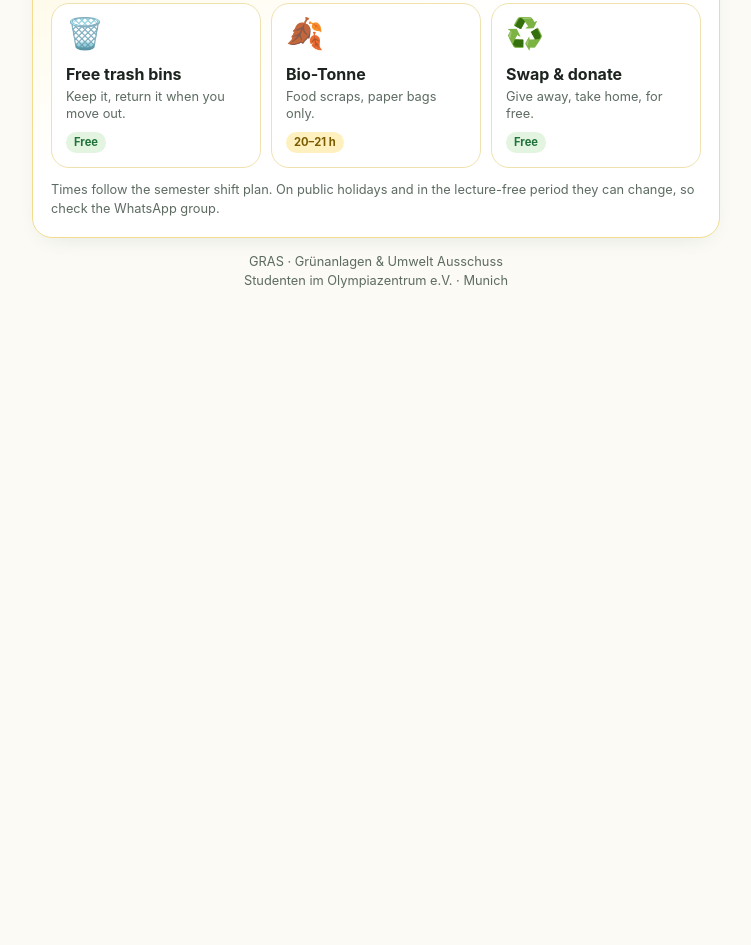
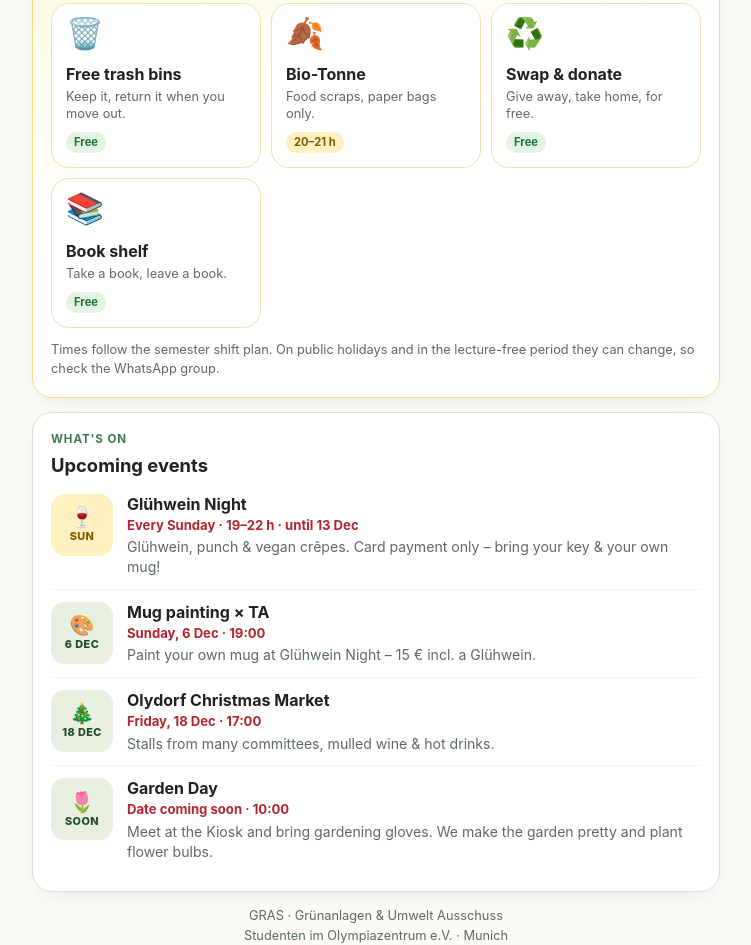
Before and after one commit to gras-olydorf/gras-olydorf.github.io, a plain HTML site: page index.html in a window 1280 px wide. Shown: the part 392-1337 px from the top of the page, without its empty margins (264-1015 px from the left). Before the commit the page ends 800 px from the top, so only its background shows below. Drawn offline with Linux system fonts and the light colour scheme.

Commit message:
Add upcoming events section and book shelf tile
Co-Authored-By: Claude Opus 5.5 <noreply@anthropic.com>
Claude-Session: https://claude.ai/code/session_01NAWL1wFckQES4GDbXrYaJr

```diff
--- a/data/kiosk.json
+++ b/data/kiosk.json
@@ -1,5 +1,5 @@
 {
-  "_help": "Edit the values below in the GitHub web editor, then Commit. Days: 0=Sun 1=Mon ... 6=Sat. Each entry in 'services' is one tile; its 'detail' is what opens when you tap it. Prices are numbers in euro (1.2 = 1,20 €). Never put names or phone numbers here: this repo is public. 'blurb' is the short line on the tile.",
+  "_help": "Edit the values below in the GitHub web editor, then Commit. Days: 0=Sun 1=Mon ... 6=Sat. Each entry in 'services' is one tile; its 'detail' is what opens when you tap it. Prices are numbers in euro (1.2 = 1,20 €). Never put names or phone numbers here: this repo is public. 'blurb' is the short line on the tile. 'events': repeating events use 'weekday' (0=Sun) plus 'from'/'until'; one-off events use 'date' (YYYY-MM-DD, leave it empty if not fixed yet). Past events hide themselves.",
   "kiosk": {
     "openDays": [1, 2, 3, 4, 5],
     "openHour": 20,
@@ -162,6 +162,32 @@
         "note": "Outside opening hours you can still leave things there, just keep it tidy for the next person."
       },
       "blurb": "Give away, take home, for free."
+    },
+    {
+      "id": "books",
+      "icon": "📚",
+      "title": "Book shelf",
+      "tag": "Free",
+      "detail": {
+        "text": "Our open book shelf at the Yellow Kiosk: put books on it, take any you like. No sign-up, no need to bring them back – do whatever you want with them.",
+        "yes": [
+          "Novels, non-fiction, comics",
+          "Textbooks & language books",
+          "Books in any language"
+        ],
+        "note": "Please keep the shelf tidy so the next person finds something too."
+      },
+      "blurb": "Take a book, leave a book."
     }
+  ],
+  "events": [
+    { "icon": "🍷", "title": "Glühwein Night", "weekday": 0, "from": "2026-11-15", "until": "2026-12-13", "time": "19–22 h",
+      "text": "Glühwein, punch & vegan crêpes. Card payment only – bring your key & your own mug!" },
+    { "icon": "🌷", "title": "Garden Day", "date": "", "time": "10:00",
+      "text": "Meet at the Kiosk and bring gardening gloves. We make the garden pretty and plant flower bulbs." },
+    { "icon": "🎨", "title": "Mug painting × TA", "date": "2026-12-06", "time": "19:00",
+      "text": "Paint your own mug at Glühwein Night – 15 € incl. a Glühwein." },
+    { "icon": "🎄", "title": "Olydorf Christmas Market", "date": "2026-12-18", "time": "17:00",
+      "text": "Stalls from many committees, mulled wine & hot drinks." }
   ]
 }
--- a/index.html
+++ b/index.html
@@ -100,6 +100,19 @@
   .row .p{color:var(--muted);font-variant-numeric:tabular-nums;white-space:nowrap}
   .cat{font-weight:700;font-size:.9rem;margin:16px 0 2px;color:var(--moss)}
 
+  /* Events: date badge + text */
+  .events h2{margin-bottom:10px}
+  .ev{display:flex;gap:14px;padding:12px 0;border-top:1px solid #f1f4ee}
+  .ev:first-of-type{border-top:0;padding-top:4px}
+  .badge{flex:0 0 62px;height:62px;border-radius:14px;background:var(--sage);color:var(--forest);
+         display:flex;flex-direction:column;align-items:center;justify-content:center;line-height:1.05;text-align:center}
+  .badge .ic{font-size:1.25rem}
+  .badge small{font-size:.68rem;font-weight:800;letter-spacing:.04em;text-transform:uppercase;margin-top:3px}
+  .ev.weekly .badge{background:#fff1bf;color:#7a5c00}
+  .ev b{display:block;font-size:1rem;line-height:1.25}
+  .ev .when{font-size:.82rem;font-weight:700;color:var(--berry);margin:2px 0}
+  .ev p{font-size:.88rem;color:var(--muted);line-height:1.4}
+
   footer{text-align:center;color:var(--muted);font-size:.8rem;padding:20px 0 32px}
 </style>
 </head>
@@ -121,6 +134,12 @@
   <section class="card kiosk" id="kiosk" aria-label="Kiosk services">
     <div class="tiles" id="tiles"></div>
     <p class="note" id="kiosk-note"></p>
+  </section>
+
+  <section class="card events" id="events" aria-label="Upcoming events" hidden>
+    <div class="eyebrow">What's on</div>
+    <h2>Upcoming events</h2>
+    <div id="event-list"></div>
   </section>
 
 </main>
@@ -239,9 +258,47 @@ function renderKiosk(k, services) {
   update(); setInterval(update, 60000);
 }
 
+/* ---------- events ---------- */
+// Weekly: { weekday, from, until }  ·  One-off: { date: "YYYY-MM-DD" }, empty date = "date coming soon"
+function renderEvents(events) {
+  const t = munichNow();
+  const today = Date.UTC(t.y, t.mo - 1, t.d);
+  const parse = s => { const [y, m, d] = s.split('-').map(Number); return Date.UTC(y, m - 1, d); };
+  const DAY = 864e5;
+  const fmt = ms => { const d = new Date(ms); return `${d.getUTCDate()} ${MONTHS[d.getUTCMonth()]}`; };
+
+  const list = (events || []).map(e => {
+    if (e.weekday != null) {                       // repeating event: find the next date
+      let start = Math.max(today, e.from ? parse(e.from) : today);
+      while (new Date(start).getUTCDay() !== e.weekday) start += DAY;
+      if (e.until && start > parse(e.until)) return null;
+      const range = e.until ? ` · until ${fmt(parse(e.until))}` : '';
+      return { e, sort: start, weekly: true, badge: DAYS[e.weekday],
+               when: `Every ${DAY_NAMES[e.weekday]} · ${e.time || ''}${range}`.replace(' · ·', ' ·') };
+    }
+    if (!e.date) return { e, sort: Infinity, badge: 'Soon', when: `Date coming soon${e.time ? ' · ' + e.time : ''}` };
+    const d = parse(e.date);
+    if (d < today) return null;                    // past one-off events hide themselves
+    return { e, sort: d, badge: fmt(d), when: `${DAY_NAMES[new Date(d).getUTCDay()]}, ${fmt(d)}${e.time ? ' · ' + e.time : ''}` };
+  }).filter(Boolean).sort((a, b) => a.sort - b.sort);
+
+  if (!list.length) return;
+  list.forEach(x => {
+    const row = el('div', null, 'ev' + (x.weekly ? ' weekly' : ''));
+    const badge = el('div', null, 'badge');
+    badge.append(el('span', x.e.icon || '📅', 'ic'), el('small', x.badge));
+    const body = el('div');
+    body.append(el('b', x.e.title), el('div', x.when, 'when'));
+    if (x.e.text) body.append(el('p', x.e.text));
+    row.append(badge, body);
+    $('event-list').append(row);
+  });
+  $('events').hidden = false;
+}
+
 fetch('data/kiosk.json', { cache: 'no-cache' })
   .then(r => r.json())
-  .then(data => { renderKiosk(data.kiosk, data.services); })
+  .then(data => { renderKiosk(data.kiosk, data.services); renderEvents(data.events); })
   .catch(() => { $('status-text').textContent = 'Could not load the opening hours'; });
 </script>
 </body>
```
